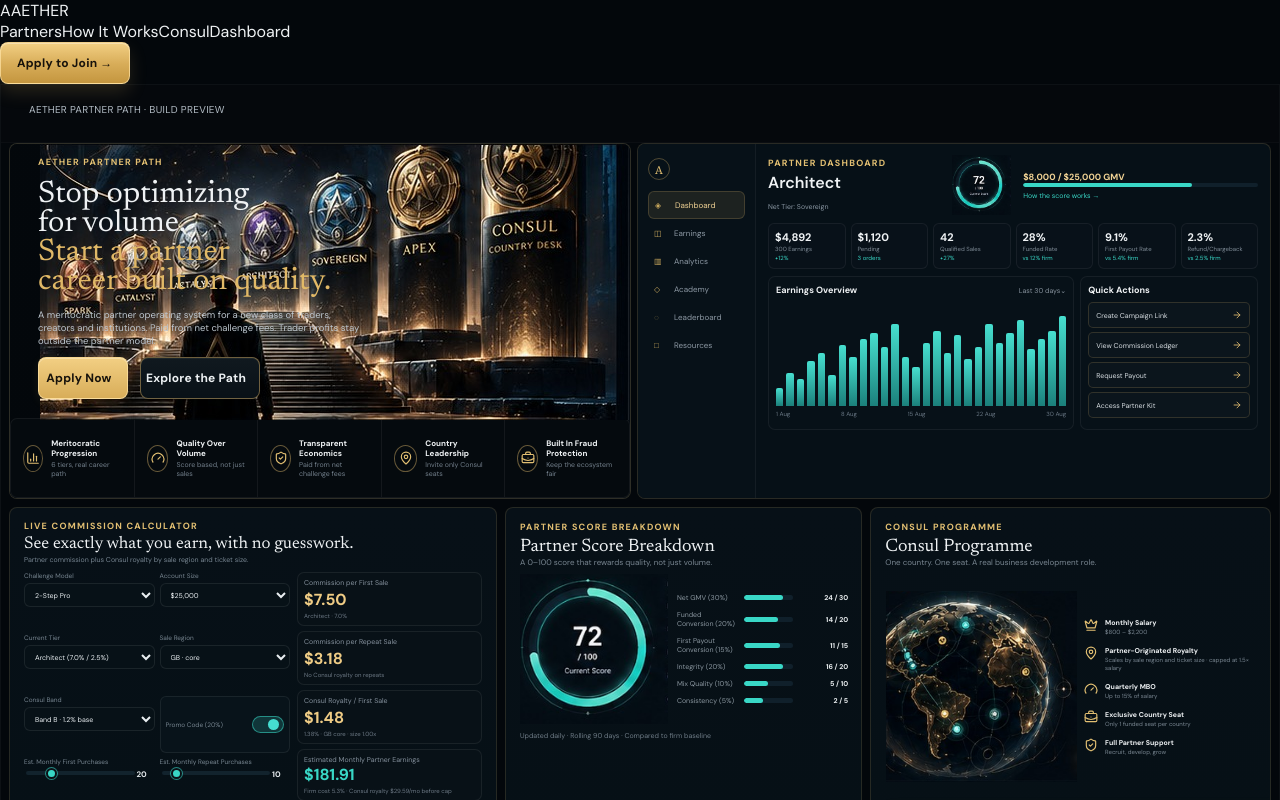
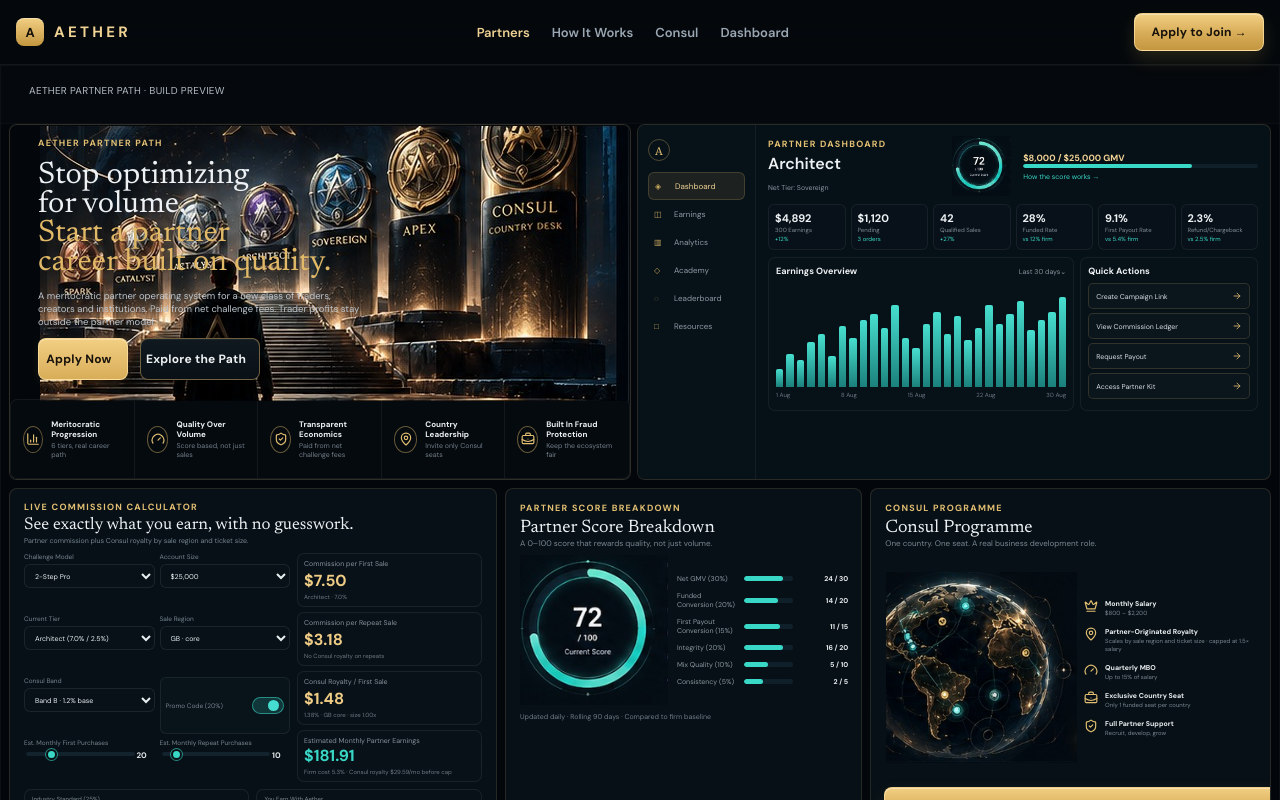
Before and after one commit to mtradingx1-byte/Tester11010, a Next.js app: page /partners in a window 1280 px wide. Shown: the top 800 px of the page. Built offline with nearby package versions, Linux system fonts and the light colour scheme.

Commit message:
Update globals.css

```diff
--- a/app/globals.css
+++ b/app/globals.css
@@ -52,3 +52,88 @@
   background: #101b22;
   transform: translateX(2px);
 }
+html, body {
+  margin: 0;
+  background: #05090d;
+  color: #edf1f3;
+}
+
+.site-nav {
+  position: sticky;
+  top: 0;
+  z-index: 40;
+  border-bottom: 1px solid rgba(255,255,255,.06);
+  background: rgba(5,9,13,.92);
+  backdrop-filter: blur(16px);
+}
+
+.site-nav__inner {
+  width: min(1600px, calc(100vw - 32px));
+  margin: 0 auto;
+  min-height: 64px;
+  display: flex;
+  align-items: center;
+  justify-content: space-between;
+  gap: 24px;
+}
+
+.brand-lockup {
+  display: flex;
+  align-items: center;
+  gap: 10px;
+  text-decoration: none;
+  color: #f0d294;
+}
+
+.brand-lockup img {
+  display: block;
+  height: 28px;
+  width: auto;
+}
+
+.brand-mark {
+  width: 28px;
+  height: 28px;
+  border-radius: 8px;
+  display: grid;
+  place-items: center;
+  font-size: 13px;
+  font-weight: 800;
+  color: #17120b;
+  background: linear-gradient(180deg, #f2cf83 0%, #c4963f 100%);
+  box-shadow: inset 0 1px 0 rgba(255,255,255,.35);
+}
+
+.brand-name {
+  font-size: 15px;
+  letter-spacing: .22em;
+  font-weight: 700;
+}
+
+.site-nav__links {
+  display: flex;
+  align-items: center;
+  gap: 22px;
+}
+
+.site-nav__links a {
+  color: #9aa6b2;
+  text-decoration: none;
+  font-size: 13px;
+  font-weight: 600;
+}
+
+.site-nav__links a:hover,
+.site-nav__links a.is-active {
+  color: #f0d294;
+}
+
+.nav-cta {
+  min-height: 38px;
+  padding: 0 16px;
+  font-size: 12px;
+}
+
+@media (max-width: 800px) {
+  .site-nav__links { display: none; }
+}
```
